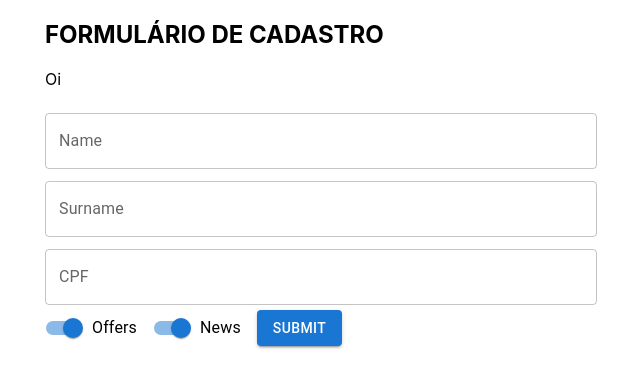
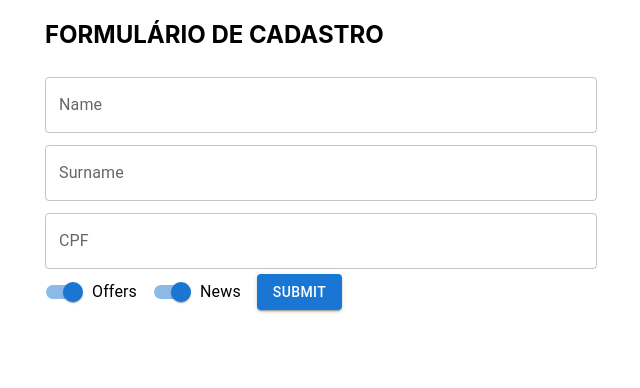
Before and after one commit to GabrielBarrosAffonso/functionComponent-Form, a React (Create React App) app: page / in a window 1280 px wide. Shown: the top 388 px of the page, without its empty margins (319-959 px from the left). Built offline with nearby package versions, Linux system fonts and the light colour scheme.

Commit message:
Git User test undo

```diff
--- a/src/components/MainForm/MainForm.jsx
+++ b/src/components/MainForm/MainForm.jsx
@@ -5,7 +5,6 @@ function MainForm(){
     return(
         <div>
             <form className="">
-                <p>Oi</p>
                 <TextField id="name" label="Name" variant="outlined" fullWidth={true} margin="dense"/>
 
                 <TextField id="surname" label="Surname" variant="outlined" fullWidth={true} margin="dense"/>
```
